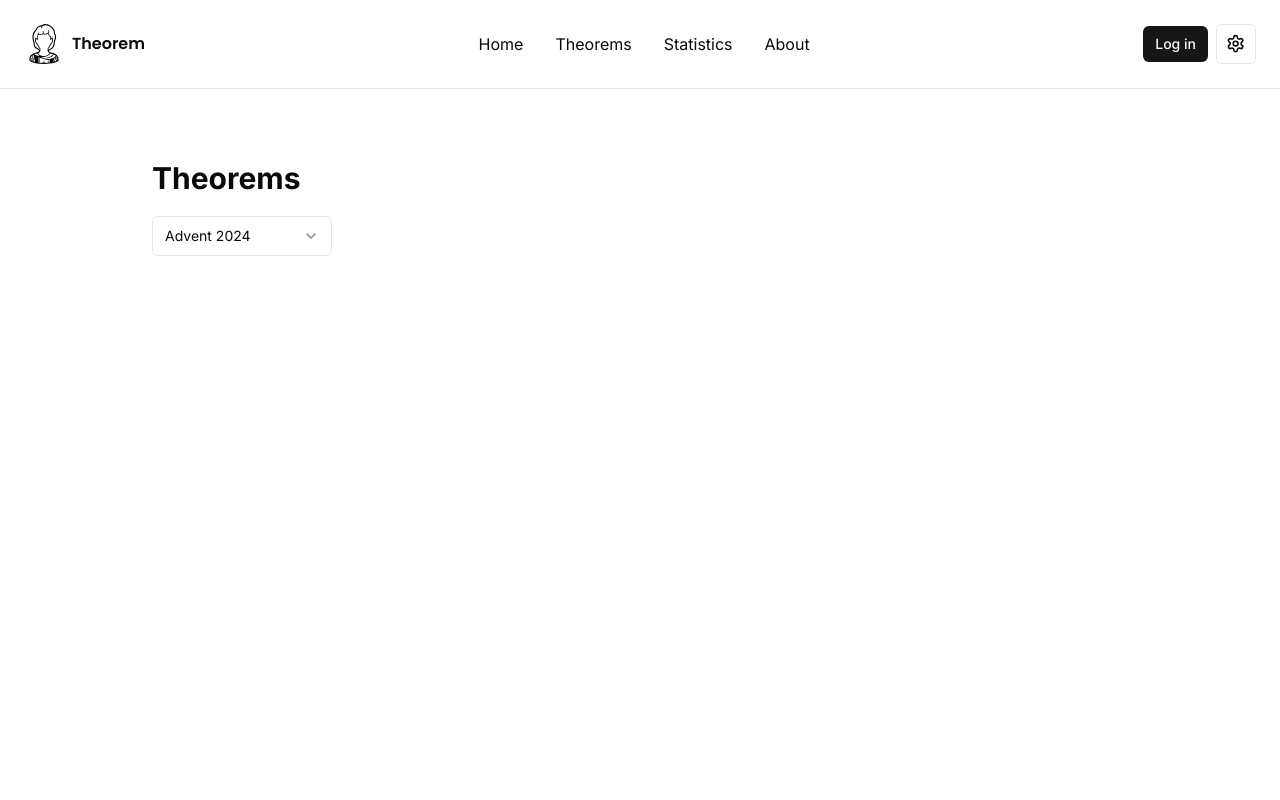
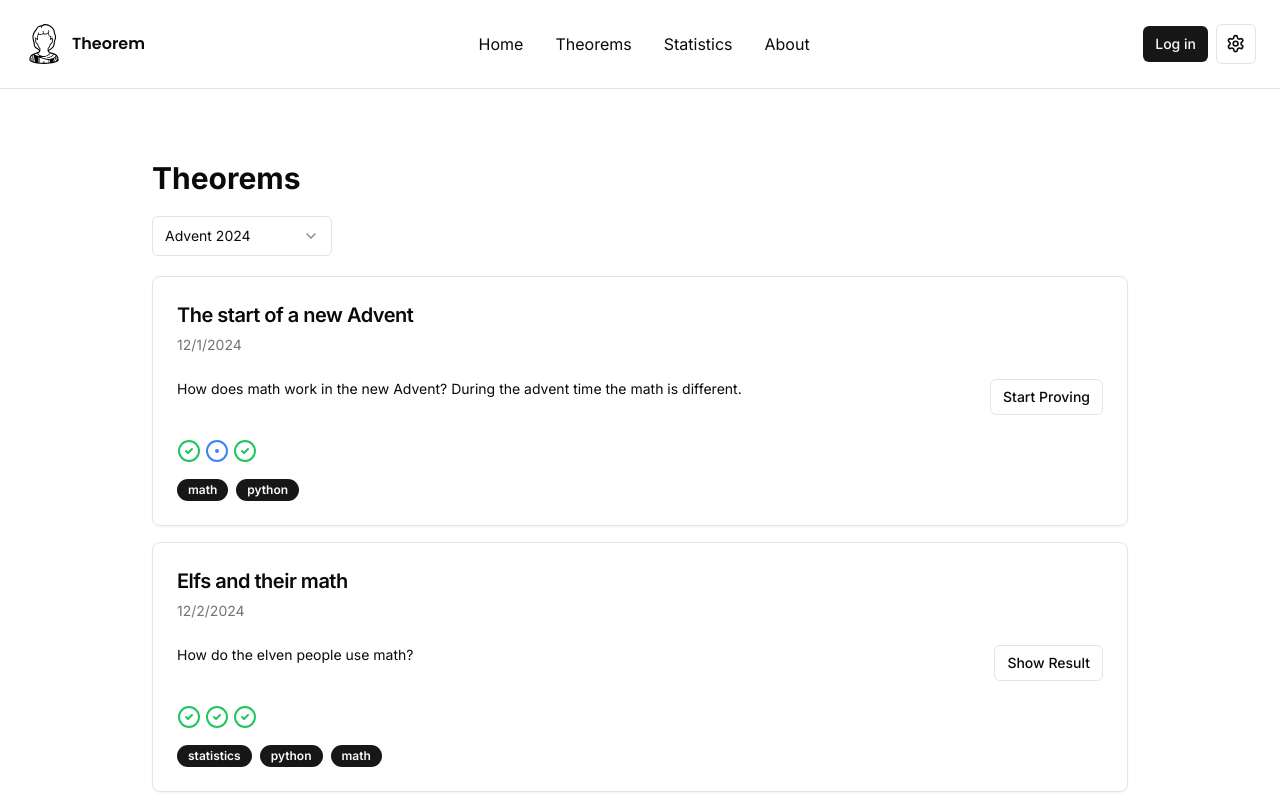
Before and after one commit to scriptor-dev/scriptor, a Next.js app: page /theorems in a window 1280 px wide. Shown: the top 800 px of the page. Built offline with nearby package versions, Linux system fonts and the light colour scheme.

Commit message:
feat(theorems): add theorems overview

```diff
--- /dev/null
+++ b/app/(pages)/theorems/_components/axiom.tsx
@@ -0,0 +1,68 @@
+import { CircleCheck, CircleDot } from "lucide-react";
+
+import { Badge } from "@/components/ui/badge";
+import { Button } from "@/components/ui/button";
+import {
+  Card,
+  CardContent,
+  CardDescription,
+  CardFooter,
+  CardHeader,
+  CardTitle
+} from "@/components/ui/card";
+import Link from "next/link";
+
+export interface AxiomProps {
+  id: number;
+  title: string;
+  description: string;
+  date: Date;
+  tags: string[];
+  axioms: Record<number, boolean>;
+}
+
+export const Axiom = ({
+  id,
+  title,
+  description,
+  date,
+  tags,
+  axioms
+}: AxiomProps) => {
+  return (
+    <Card className="w-full" id={`axiom-${id}`}>
+      <CardHeader>
+        <CardTitle className="text-xl">{title}</CardTitle>
+        <CardDescription>{date.toLocaleDateString()}</CardDescription>
+      </CardHeader>
+      <CardContent className="flex flex-col items-start justify-between gap-y-4 md:flex-row">
+        <span className="text-sm text-justify md:w-2/3">{description}</span>
+        <Button variant={"outline"} size="sm" asChild>
+          <Link href={`/theorems/${id}`}>
+            {Object.values(axioms).includes(false)
+              ? "Start Proving"
+              : "Show Result"}
+          </Link>
+        </Button>
+      </CardContent>
+      <CardFooter className="w-full flex flex-col items-start justify-between gap-y-4">
+        <span className="flex gap-x-1">
+          {Object.entries(axioms).map(([key, value]) =>
+            value ? (
+              <CircleCheck key={key} className="text-green-500" />
+            ) : (
+              <CircleDot key={key} className="text-blue-500" />
+            )
+          )}
+        </span>
+        <span className="flex gap-x-2">
+          {tags.map((tag) => (
+            <Badge key={tag} variant="default">
+              {tag}
+            </Badge>
+          ))}
+        </span>
+      </CardFooter>
+    </Card>
+  );
+};
--- a/app/(pages)/theorems/page.tsx
+++ b/app/(pages)/theorems/page.tsx
@@ -9,6 +9,49 @@ import {
   SelectTrigger,
   SelectValue
 } from "@/components/ui/select";
+import { Axiom, AxiomProps } from "./_components/axiom";
+
+const theoremGroupValues: AxiomProps[] = [
+  {
+    id: 1,
+    title: "The start of a new Advent",
+    description:
+      "How does math work in the new Advent? During the advent time the math is different.",
+    date: new Date("2024-12-01"),
+    tags: ["math", "python"],
+    axioms: {
+      1: true,
+      2: false,
+      3: true
+    }
+  },
+  {
+    id: 2,
+    title: "Elfs and their math",
+    description: "How do the elven people use math?",
+    date: new Date("2024-12-02"),
+    tags: ["statistics", "python", "math"],
+    axioms: {
+      1: true,
+      2: true,
+      3: true
+    }
+  },
+  {
+    id: 3,
+    title: "The math of the future",
+    description: "What does the future hold for math?",
+    date: new Date("2024-12-03"),
+    tags: ["math", "python", "statistics", "future"],
+    axioms: {
+      1: false,
+      2: true,
+      3: true,
+      4: false,
+      5: true
+    }
+  }
+];
 
 export default function TheoremsPage() {
   const [theoremGroup, setTheoremGroup] = useState("advent2024");
@@ -34,6 +77,11 @@ export default function TheoremsPage() {
           <SelectItem value="testseries">Test Series</SelectItem>
         </SelectContent>
       </Select>
+      <div className="w-full flex flex-col items-start justify-start gap-y-4">
+        {theoremGroupValues.map((theoremGroupValue) => (
+          <Axiom key={theoremGroupValue.id} {...theoremGroupValue} />
+        ))}
+      </div>
     </div>
   );
 }
```
